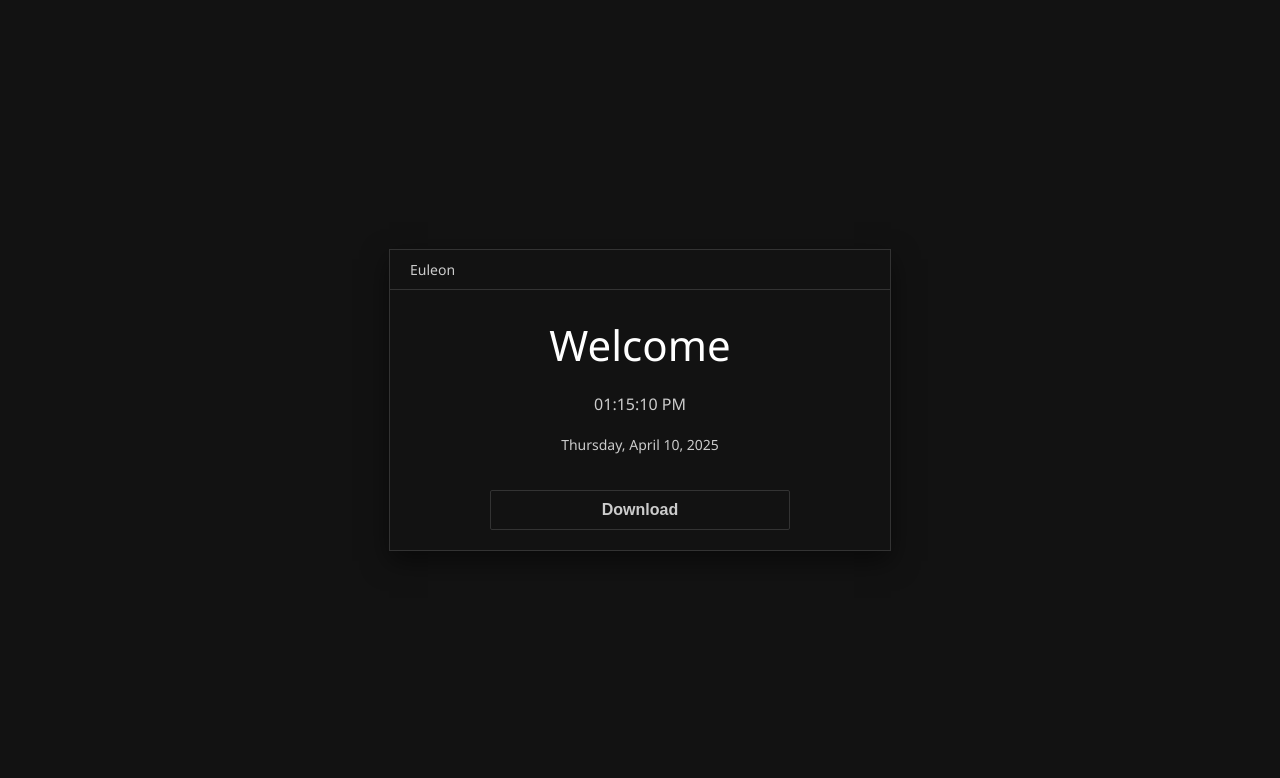
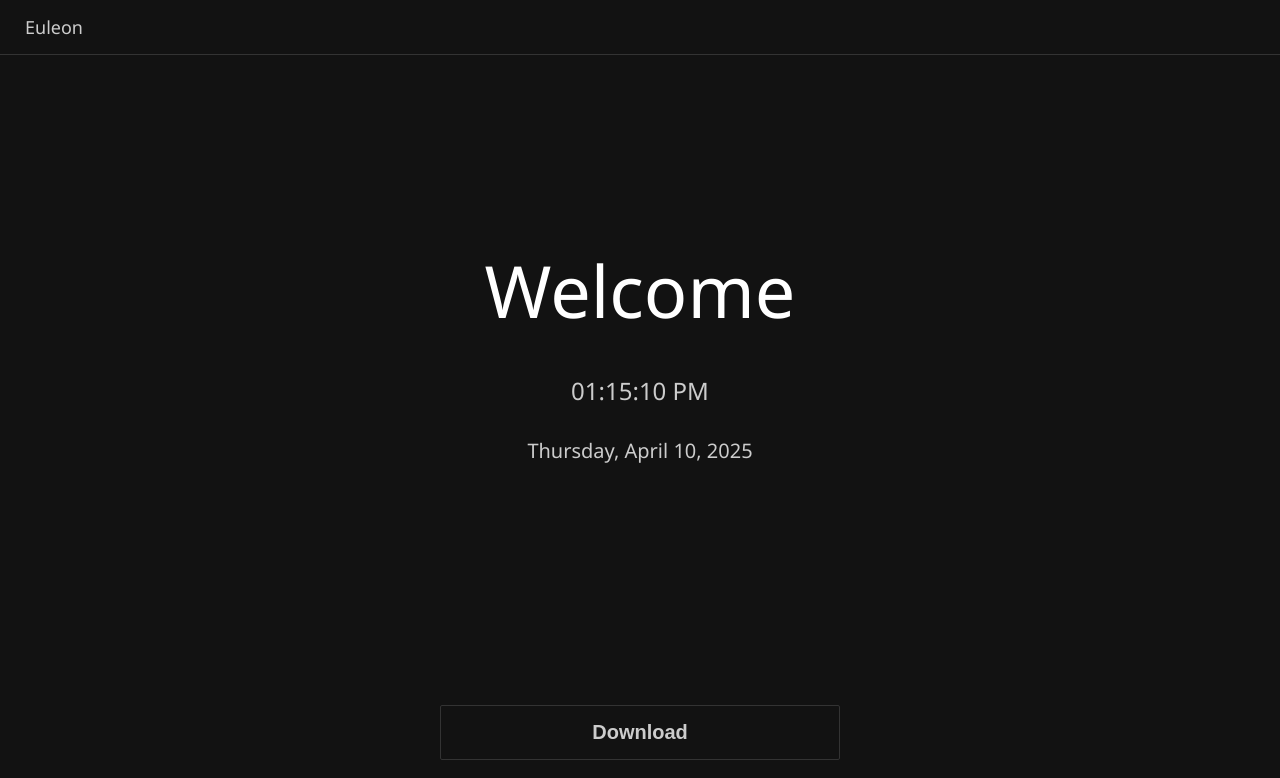
Before and after one commit to aladinperth/Arthemis-Loader, a plain HTML site: page index.html in a window 1280 px wide. Drawn offline with Linux system fonts and the light colour scheme.

Commit message:
Update index.html

```diff
--- a/index.html
+++ b/index.html
@@ -17,21 +17,14 @@
         }
 
         .container {
-            width: 500px;
-            height: 300px;
-            position: absolute;
-            top: 50%;
-            left: 50%;
-            transform: translate(-50%, -50%);
-            background-color: #121212;
-            box-shadow: 0 10px 25px rgba(0, 0, 0, 0.5);
+            width: 100%;
+            height: 100%;
             display: flex;
             flex-direction: column;
-            border: 1px solid #333333;
         }
 
         .header {
-            padding: 10px;
+            padding: 15px;
             border-bottom: 1px solid #333333;
             background-color: #121212;
             display: flex;
@@ -41,7 +34,7 @@
 
         .title {
             color: #CCCCCC;
-            font-size: 14px;
+            font-size: 18px;
             margin-left: 10px;
         }
 
@@ -54,9 +47,9 @@
         }
 
         .welcome {
-            font-size: 42px;
+            font-size: 72px;
             color: white;
-            margin-bottom: 10px;
+            margin-bottom: 20px;
             opacity: 0;
             transform: translateY(20px);
             animation: fadeInUp 0.8s ease forwards;
@@ -64,17 +57,17 @@
 
         .time, .date {
             color: #CCCCCC;
-            margin: 10px 0;
+            margin: 15px 0;
             opacity: 0;
         }
 
         .time {
-            font-size: 16px;
+            font-size: 24px;
             animation: fadeIn 0.8s ease 0.3s forwards;
         }
 
         .date {
-            font-size: 14px;
+            font-size: 20px;
             text-align: center;
             animation: fadeIn 0.8s ease 0.6s forwards;
         }
@@ -82,19 +75,20 @@
         .download-container {
             display: flex;
             justify-content: center;
-            margin-bottom: 20px;
+            margin-top: 40px;
+            margin-bottom: 40px;
             opacity: 0;
             animation: fadeIn 0.8s ease 0.9s forwards;
         }
 
         .download-button {
-            width: 300px;
-            padding: 10px 0;
+            width: 400px;
+            padding: 15px 0;
             background-color: transparent;
             color: #CCCCCC;
             border: 1px solid #333333;
             border-radius: 2px;
-            font-size: 16px;
+            font-size: 20px;
             font-weight: bold;
             cursor: pointer;
             transition: all 0.3s ease;
@@ -111,8 +105,8 @@
             top: 50%;
             left: 50%;
             transform: translate(-50%, -50%) scale(0.9);
-            width: 600px;
-            height: 400px;
+            width: 800px;
+            height: 600px;
             background-color: #1E1E1E;
             z-index: 1000;
             display: none;
@@ -139,28 +133,28 @@
             display: flex;
             justify-content: space-between;
             align-items: center;
-            padding: 0 10px;
+            padding: 0 15px;
             border-bottom: 1px solid #333;
         }
 
         .editor-title {
             color: #CCCCCC;
-            font-size: 14px;
+            font-size: 16px;
         }
 
         .editor-actions {
             display: flex;
-            gap: 10px;
+            gap: 15px;
         }
 
         .editor-button {
             background-color: #333;
             color: #CCCCCC;
             border: none;
-            padding: 5px 10px;
+            padding: 8px 15px;
             border-radius: 3px;
             cursor: pointer;
-            font-size: 12px;
+            font-size: 14px;
             transition: all 0.2s ease;
         }
 
@@ -305,7 +299,7 @@
                             minimap: { enabled: false },
                             scrollBeyondLastLine: false,
                             automaticLayout: true,
-                            fontSize: 12,
+                            fontSize: 14,
                             lineNumbers: 'on',
                             folding: true,
                             contextmenu: false
```
